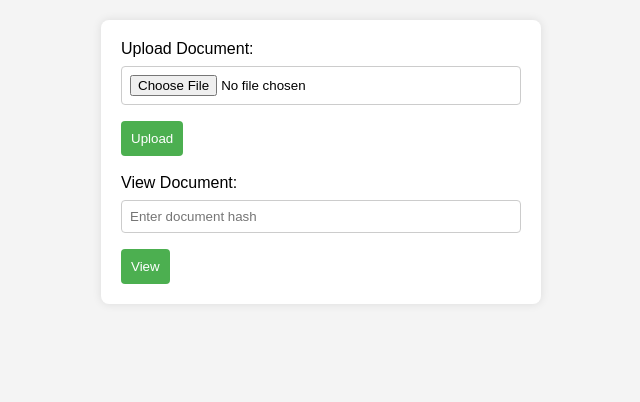
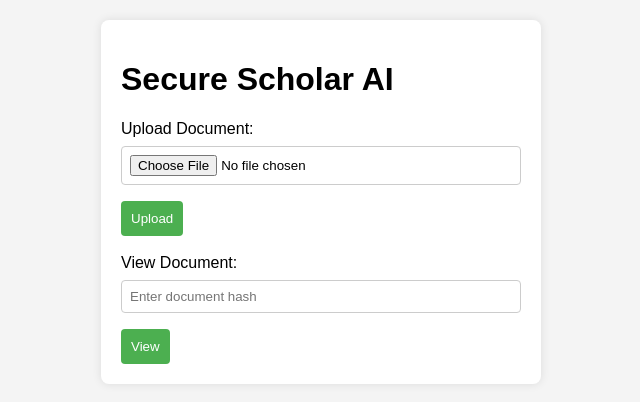
Before and after one commit to AI-and-Blockchain/F23_DataTradeAI, a plain HTML site: page Frontend/index.html in a window 1280 px wide. Shown: the whole page, without its empty margins (319-959 px from the left). Drawn offline with Linux system fonts and the light colour scheme.

Commit message:
added title

```diff
--- a/Frontend/index.html
+++ b/Frontend/index.html
@@ -9,6 +9,8 @@
 </head>
 <body>
     <form>
+        <h1>Secure Scholar AI</h1>
+
         <label for="upload">Upload Document:</label>
         <input type="file" id="upload" name="upload">
         <button type="button" onclick="uploadFile()">Upload</button><br><br>
```
